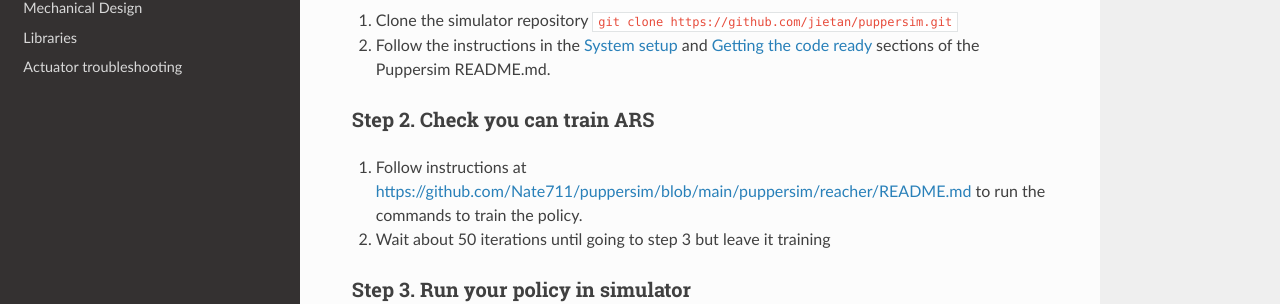
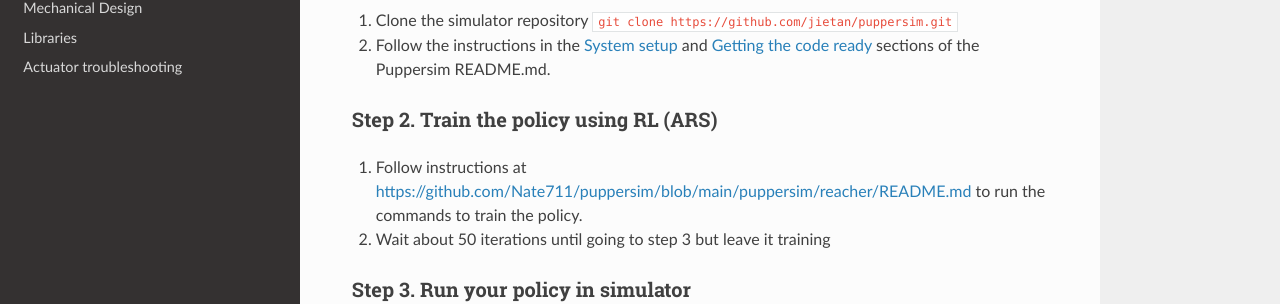
Before and after one commit to stanfordroboticsclub/pupperv3-independent-study, a Sphinx documentation site: the page built from docs/course-material/lab-5-spr22.rst, in a window 1280 px wide and 1322 px high. Shown: the part 589-893 px from the top of the window. Built offline with Sphinx 7.4.7 and the Read the Docs theme 2.0.0, drawn with Linux system fonts in a browser that asks for light colours.

Commit message:
update title

```diff
--- a/docs/course-material/lab-5-spr22.rst
+++ b/docs/course-material/lab-5-spr22.rst
@@ -19,7 +19,7 @@ Step 1. Set up simulation environment
 #. Clone the simulator repository ``git clone https://github.com/jietan/puppersim.git``
 #. Follow the instructions in the `System setup <https://github.com/jietan/puppersim#system-setup/>`_ and `Getting the code ready <https://github.com/jietan/puppersim#getting-the-code-ready/>`_ sections of the Puppersim README.md.
 
-Step 2. Check you can train ARS
+Step 2. Train the policy using RL (ARS)
 ^^^^^^^^^^^^^^^^^^^^^^^^^^^^^^^^
 #. Follow instructions at https://github.com/Nate711/puppersim/blob/main/puppersim/reacher/README.md to run the commands to train the policy.
 #. Wait about 50 iterations until going to step 3 but leave it training
```
